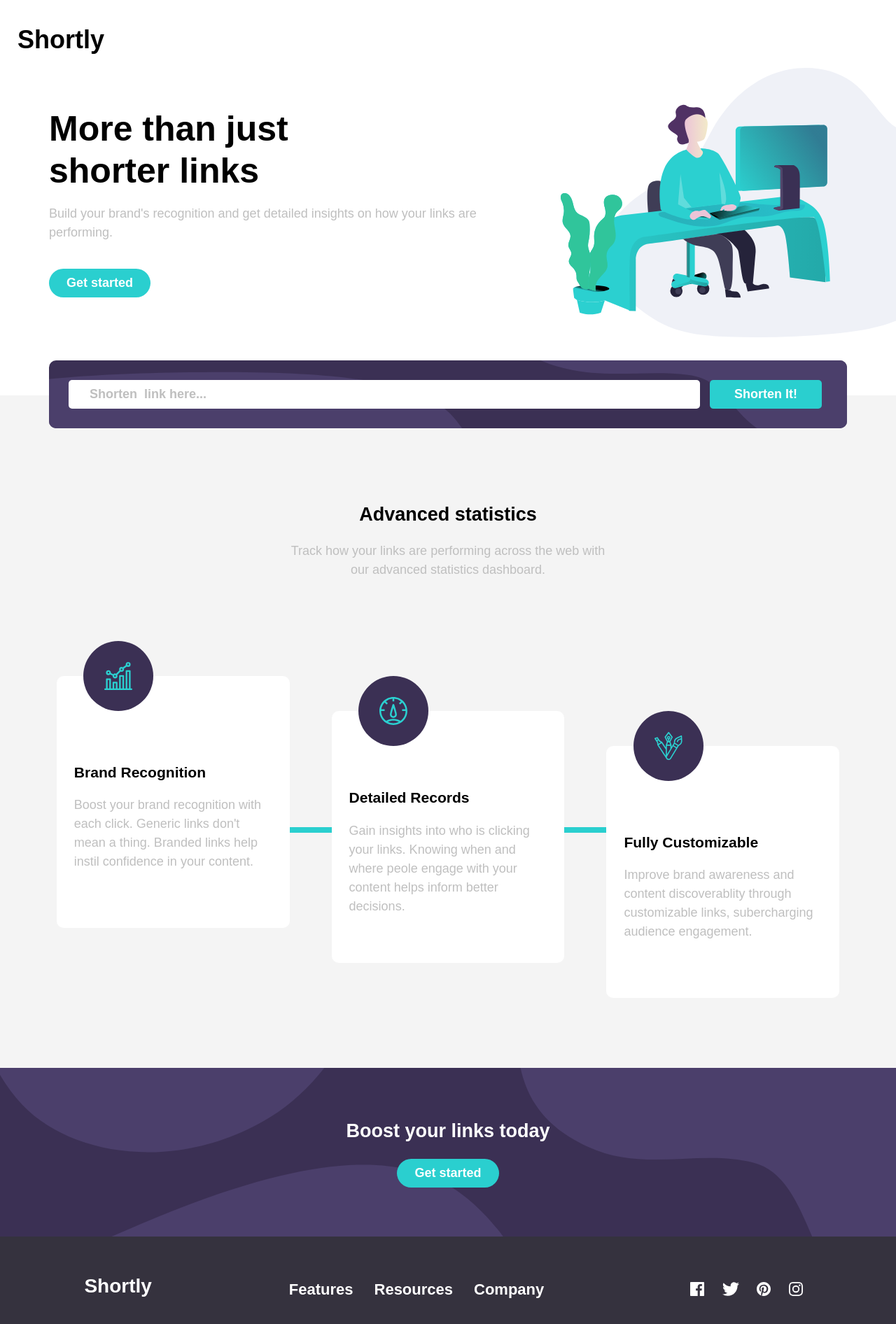
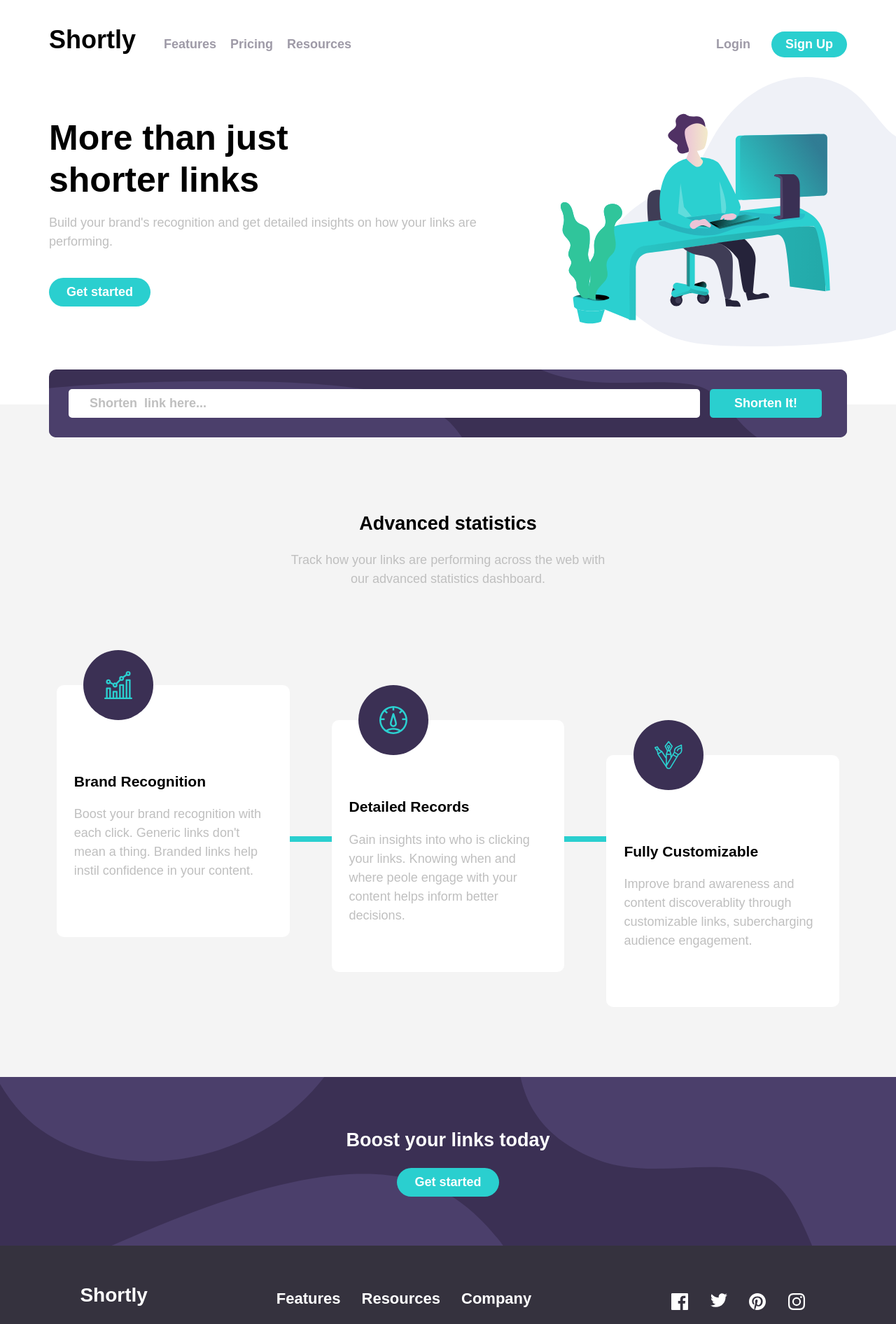
Before and after one commit to sklehti/url-shortening-api-master, a React (Create React App) app: page / in a window 1280 px wide. Shown: the top 1892 px of the page at 70% size. Built offline with nearby package versions, Linux system fonts and the light colour scheme.

Commit message:
app style is almoust ready

```diff
--- a/package.json
+++ b/package.json
@@ -45,6 +45,7 @@
     ]
   },
   "devDependencies": {
+    "@types/jquery": "^3.5.29",
     "file-loader": "^6.2.0"
   }
 }
--- a/public/index.html
+++ b/public/index.html
@@ -24,6 +24,7 @@
       work correctly both with client-side routing and a non-root public URL.
       Learn how to configure a non-root public URL by running `npm run build`.
     -->
+    <script src="https://ajax.googleapis.com/ajax/libs/jquery/3.7.1/jquery.min.js"></script>
 
     <title>Url shortening api</title>
   </head>
--- a/src/components/Footer.tsx
+++ b/src/components/Footer.tsx
@@ -13,49 +13,57 @@ const Footer = () => {
       <div className="column-2">
         <h4>Features</h4>
         <div style={{ paddingBottom: "10px" }}>
-          <a>Link Shortening</a>
+          <a className="link">Link Shortening</a>
         </div>
         <div style={{ paddingBottom: "10px" }}>
-          <a>Branded Links</a>
+          <a className="link">Branded Links</a>
         </div>
         <div style={{ paddingBottom: "20px" }}>
-          <a>Analytics</a>
+          <a className="link">Analytics</a>
         </div>
       </div>
       <div className="column-3">
         <h4>Resources</h4>
         <div style={{ paddingBottom: "10px" }}>
-          <a>Blog</a>
+          <a className="link">Blog</a>
         </div>
 
         <div style={{ paddingBottom: "10px" }}>
-          <a>Developers</a>
+          <a className="link">Developers</a>
         </div>
 
         <div style={{ paddingBottom: "20px" }}>
-          <a>Support</a>
+          <a className="link">Support</a>
         </div>
       </div>
       <div className="column-4">
         <h4>Company</h4>
         <div style={{ paddingBottom: "10px" }}>
-          <a>About</a>
+          <a className="link">About</a>
         </div>
         <div style={{ paddingBottom: "10px" }}>
-          <a>Our Team</a>
+          <a className="link">Our Team</a>
         </div>
         <div style={{ paddingBottom: "10px" }}>
-          <a>Careers</a>
+          <a className="link">Careers</a>
         </div>
         <div style={{ paddingBottom: "20px" }}>
-          <a>Contact</a>
+          <a className="link">Contact</a>
         </div>
       </div>
       <div className="column-5">
-        <img src={facebookIcon} alt="facebook icon" />
-        <img src={twitterIcon} alt="twitter icon" />
-        <img src={pinterestIcon} alt="pinterest icon" />
-        <img src={instagramIcon} alt="instaram icon" />
+        <a className="link">
+          <img src={facebookIcon} alt="facebook icon" />
+        </a>
+        <a className="link">
+          <img src={twitterIcon} alt="twitter icon" />
+        </a>
+        <a className="link">
+          <img src={pinterestIcon} alt="pinterest icon" />
+        </a>
+        <a className="link">
+          <img src={instagramIcon} alt="instagram icon" />
+        </a>
       </div>
     </div>
   );
--- a/src/components/Headers.tsx
+++ b/src/components/Headers.tsx
@@ -15,10 +15,44 @@ const Headers = () => {
   };
 
   return (
+    <div>
+      <div className="nav-btn-desktop">
+        <div className="nav-desktop-layout">
+          <h1 style={{ paddingRight: "30px" }}>Shortly</h1>
+
+          <a className="link" href="#">
+            Features
+          </a>
+
+          <a className="link" href="#">
+            Pricing
+          </a>
+
+          <a className="link" href="#">
+            Resources
+          </a>
+        </div>
+
+        <div className="nav-desktop-layout">
+          <a className="link" href="#">
+            Login
+          </a>
+
+          <div style={{ margin: "-5px 0 0 20px" }}>
+            <button
+              className="get-started-btn sign-up-btn-desktop link"
+              style={{ color: "#fff" }}
+            >
+              Sign Up
+            </button>
+          </div>
+        </div>
+      </div>
       <div className="header-layout">
         <div>
           <h1>Shortly</h1>
         </div>
+
         <button onClick={handleNavigation} className="nav-button">
           <div className="nav-mobile-1"></div>
           <div className="nav-mobile-2"></div>
@@ -27,6 +61,7 @@ const Headers = () => {
           <div className="nav-mobile-1"></div>
         </button>
       </div>
+    </div>
   );
 };
 
--- a/src/components/MainPage.tsx
+++ b/src/components/MainPage.tsx
@@ -8,14 +8,18 @@ import bgShortenMobile from "./../images/bg-shorten-mobile.svg";
 import bgShortenDesktop from "./../images/bg-shorten-desktop.svg";
 import bgBoostMobile from "./../images/bg-boost-mobile.svg";
 import bgBoostDesktop from "./../images/bg-boost-desktop.svg";
-
-import { useAppSelector, useAppDispatch } from "../app/hooks";
-import { openMenu, closeMenu } from "../features/hamburgermenuSlice";
+import MobileNavigation from "./MobileNavigation";
 
 const MainPage = () => {
-  const menuOpen = useAppSelector((state) => state.hamburgermenu.value);
-  const dispatch = useAppDispatch();
-  const ref = React.useRef<HTMLInputElement>(null);
+  $(function () {
+    $(".link").on("click", function () {
+      $("#myModal").css("display", "block");
+    });
+
+    $(".close").on("click", function () {
+      $("#myModal").css("display", "none");
+    });
+  });
 
   const handleUrlShorten = (event: React.FormEvent<HTMLFormElement>) => {
     event.preventDefault();
@@ -23,46 +27,25 @@ const MainPage = () => {
     console.log("Lyhennä ulr osoite täällä.");
   };
 
-  const closeModal = (e: React.MouseEvent) => {
-    if (ref.current === e.target) {
-      dispatch(closeMenu());
-    }
-  };
-
   return (
     <div style={{ position: "relative" }}>
-      {menuOpen === true ? (
-        <div onClick={closeModal} ref={ref} className="modal-bg">
-          <div id="navigation-mobile" className="navigation-mobile">
-            <h3>
-              <a>Features</a>
-            </h3>
+      <div id="myModal" className="modal">
+        <div className="modal-content">
+          <span className="close">&times;</span>
+          <p
+            style={{
+              color: "hsl(257, 27%, 26%",
+              fontSize: "24px",
+              fontWeight: "800",
+            }}
+          >
+            Coming later..
+          </p>
+        </div>
+      </div>
 
-            <h3>
-              <a>Pricing</a>
-            </h3>
+      <MobileNavigation />
 
-            <h3>
-              <a>Resources</a>
-            </h3>
-
-            <hr />
-
-            <h3>
-              <a>Login</a>
-            </h3>
-
-            <button
-              className="get-started-btn"
-              style={{ padding: "15px", width: "80%", fontSize: "20px" }}
-            >
-              Sign Up
-            </button>
-          </div>
-        </div>
-      ) : (
-        <></>
-      )}
       <img
         className="first-img"
         src={firstImgMobile}
@@ -75,7 +58,9 @@ const MainPage = () => {
             Build your brand&apos;s recognition and get detailed insights on how
             your links are performing.
           </p>
-          <button className="get-started-btn">Get started</button>
+          <button className="get-started-btn link" style={{ color: "#fff" }}>
+            Get started
+          </button>
         </div>
 
         <img
@@ -177,7 +162,9 @@ const MainPage = () => {
         />
         <div className="bg-boost-layout-div">
           <h2 style={{ color: "#fff" }}>Boost your links today</h2>
-          <button className="get-started-btn">Get started</button>
+          <button className="get-started-btn link" style={{ color: "#fff" }}>
+            Get started
+          </button>
         </div>
       </div>
     </div>
--- /dev/null
+++ b/src/components/MobileNavigation.tsx
@@ -0,0 +1,78 @@
+import React from "react";
+import { useAppSelector, useAppDispatch } from "../app/hooks";
+import { openMenu, closeMenu } from "../features/hamburgermenuSlice";
+
+const MobileNavigation = () => {
+  const menuOpen = useAppSelector((state) => state.hamburgermenu.value);
+  const dispatch = useAppDispatch();
+  const ref = React.useRef<HTMLInputElement>(null);
+
+  $(function () {
+    $(".link").on("click", function () {
+      $("#myModal").css("display", "block");
+    });
+
+    $(".close").on("click", function () {
+      $("#myModal").css("display", "none");
+    });
+  });
+
+  const closeModal = (e: React.MouseEvent) => {
+    if (ref.current === e.target) {
+      dispatch(closeMenu());
+    }
+  };
+
+  return (
+    <div>
+      {menuOpen === true ? (
+        <div onClick={closeModal} ref={ref} className="modal-bg">
+          <div id="navigation-mobile" className="navigation-mobile">
+            <h3>
+              <a className="link" href="#">
+                Features
+              </a>
+            </h3>
+
+            <h3>
+              <a className="link" href="#">
+                Pricing
+              </a>
+            </h3>
+
+            <h3>
+              <a className="link" href="#">
+                Resources
+              </a>
+            </h3>
+
+            <hr />
+
+            <h3>
+              <a className="link" href="#">
+                Login
+              </a>
+            </h3>
+
+            {/* TODO */}
+            <button
+              className="get-started-btn link"
+              style={{
+                padding: "15px",
+                width: "80%",
+                fontSize: "20px",
+                color: "#fff",
+              }}
+            >
+              Sign Up
+            </button>
+          </div>
+        </div>
+      ) : (
+        <></>
+      )}
+    </div>
+  );
+};
+
+export default MobileNavigation;
--- a/src/styles.css
+++ b/src/styles.css
@@ -12,10 +12,7 @@ body {
 }
 
 .header-layout {
-  display: flex;
-  flex-direction: row;
-  justify-content: space-between;
-  padding: 0 25px;
+  display: none;
 }
 
 h1,
@@ -37,6 +34,32 @@ p {
 }
 
 .nav-button {
+  display: none;
+}
+
+.nav-btn-desktop {
+  display: flex;
+  flex-direction: row;
+  justify-content: space-between;
+  padding: 0 70px;
+}
+
+.nav-desktop-layout {
+  display: flex;
+  flex-direction: row;
+}
+
+.nav-desktop-layout > a {
+  color: hsl(257, 7%, 63%);
+  text-decoration: none;
+  padding: 20px 10px;
+  font-weight: 600;
+}
+.nav-desktop-layout > a:hover {
+  color: hsl(255, 5%, 34%);
+}
+
+.modal-bg {
   display: none;
 }
 
@@ -70,6 +93,11 @@ p {
   border-radius: 5px;
   margin: 8px 23px 23px 23px;
   z-index: 100;
+}
+
+.get-started-btn:hover,
+.shorten-it-btn:hover {
+  background-color: hsl(180, 75%, 42%);
 }
 
 .shorten-it-input {
@@ -152,11 +180,65 @@ p {
   font-size: 40px;
 }
 
-.column-5 > img {
+.column-5 > .link {
   height: 30px;
   width: auto;
+  padding: 12px;
+  padding-top: 30px;
+}
+
+.column-5 > a > img {
+  padding: 3px;
+}
+.column-5 > a > img:hover {
+  border-radius: 3px;
+  background-color: #d4d2d2;
+}
+
+.link {
+  cursor: pointer;
+  color: #fff;
+  text-decoration: none;
+}
+.link:hover {
+  color: #d4d2d2;
+}
+
+.modal {
+  display: none;
+  position: fixed;
+  z-index: 2000;
+  padding-top: 200px;
+  left: 0;
+  top: 0;
+  width: 100%;
+  height: 100%;
+  overflow: auto;
+  background-color: rgb(0, 0, 0);
+  background-color: rgba(0, 0, 0, 0.8);
+}
+
+.modal-content {
+  background-color: #fefefe;
+  margin: auto;
   padding: 20px;
-  padding-top: 30px;
+  border: 1px solid #888;
+  border-radius: 10px;
+  width: 80%;
+}
+
+.close {
+  color: #656565;
+  float: right;
+  font-size: 28px;
+  font-weight: bold;
+}
+
+.close:hover,
+.close:focus {
+  color: #000;
+  text-decoration: none;
+  cursor: pointer;
 }
 
 @media only screen and (max-width: 450px) {
@@ -186,6 +268,17 @@ p {
     text-align: center;
   }
 
+  .nav-btn-desktop {
+    display: none;
+  }
+
+  .header-layout {
+    display: flex;
+    flex-direction: row;
+    justify-content: space-between;
+    padding: 0 25px;
+  }
+
   .nav-button {
     display: initial;
     border: none;
@@ -211,10 +304,11 @@ p {
   }
 
   .modal-bg {
-    position: fixed;
+    display: initial;
+    position: absolute;
     width: 100%;
     height: 100%;
-    top: 0px;
+    top: -80px;
     left: 0;
     cursor: pointer;
   }
@@ -356,6 +450,10 @@ p {
   .get-started-btn {
     font-size: 18px;
     padding: 10px 25px;
+  }
+
+  .sign-up-btn-desktop {
+    padding: 8px 20px;
   }
 
   .bg-shorten-mobile {
@@ -502,7 +600,7 @@ p {
     flex-direction: row;
   }
 
-  .column-5 > img {
+  .column-5 > .link {
     height: 20px;
     width: auto;
     padding: 1vw;
```
Also changed, not shown: 1 other file (tests, documents, lock files or other folders). Lines whose indentation alone changed are shown as unchanged.
